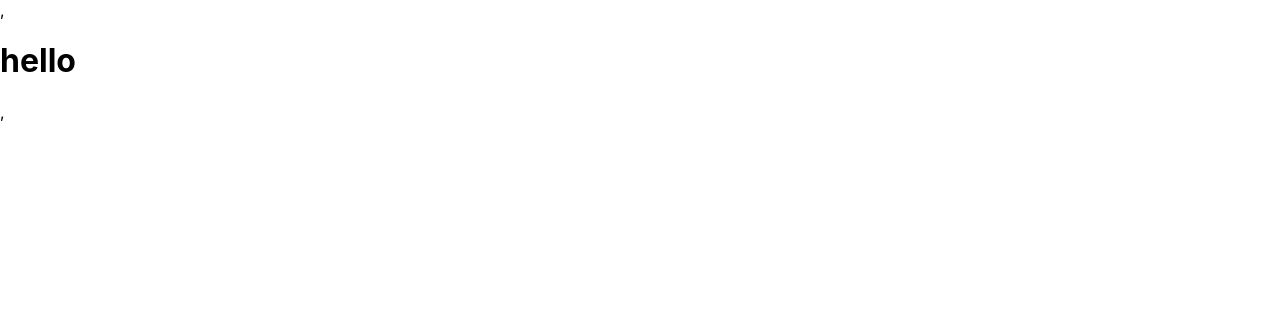
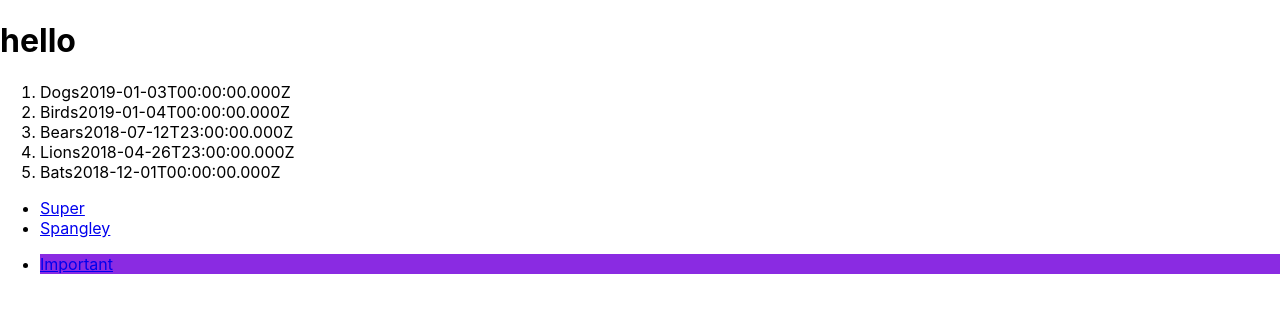
Before and after one commit to thinkful-ei-rabbit/noteful-michaelH-steven, a React (Create React App) app: page /Folders/b0715efe-ffaf-11e8-8eb2-f2801f1b9fd1 in a window 1280 px wide. Shown: the top 312 px of the page. Built offline with nearby package versions, Linux system fonts and the light colour scheme.

Commit message:
end of day

```diff
--- a/src/App.js
+++ b/src/App.js
@@ -15,16 +15,16 @@ class App extends React.Component {
 
 
   render(){
-  return (
-    <main className='App'>
+    return (
+      <main className='App'>
 
-      <Route exact path='/'render={(routeProps) => {return <Main notes={this.state.notes}{...routeProps}folders={this.state.folders}/>}}/>
-      <Route exact path='/Folders/:folderId' component={Folders} />
-      <Route exact path='/Notes/:noteId' component={Notes} />
+        <Route exact path='/' render={(routeProps) => {return <Main notes={this.state.notes}{...routeProps}folders={this.state.folders}/>}}/>
+        <Route exact path='/Folders/:folderId' render={(routeProps) => {return <Folders notes={this.state.notes}{...routeProps}folders={this.state.folders}/>}}/>
+        <Route exact path='/Notes/:noteId' render={(routeProps) => {return <Notes notes={this.state.notes}{...routeProps}folders={this.state.folders}/>}}/>
 
-    </main>
-  );
-  }
+      </main>
+   );
+  };
 };
 
 
--- a/src/Folders.js
+++ b/src/Folders.js
@@ -1,8 +1,27 @@
 import React from 'react';
-import Notes from './Notes';
+import './index.css';
 
 class Folders extends React.Component {
+    renderFolder = () => {
+        let folders = this.props.folders.filter((folder) => {
+            return folder.id !== this.props.match.params.folderId
+        });
+        return folders.map((folder) => <li key={folder.id}><a href={`/Folders/${folder.id}`}>{folder.name}</a></li>)
+    };
 
+    renderPrimeFolder = () => {
+        let prime = this.props.folders.filter((folder) => {
+            return folder.id === this.props.match.params.folderId
+        });
+        return prime.map((folder) => <li key={folder.id}><a href={`/Folders/${folder.id}`}>{folder.name}</a></li>)
+    };
+
+    renderNotes = () => {
+        let currentNotes = this.props.notes.filter((note) => {
+            return note.folderId === this.props.match.params.folderId
+        });
+        return currentNotes.map((note) => <li key={note.id}>{note.name}{note.modified}</li>);
+    };
 
     render() {
         console.log(this.props.match.params.folderId)
@@ -13,14 +32,15 @@ class Folders extends React.Component {
                 </header>
                 <main>
                     <ol>
-                        {/* {Notes} */}
+                        {this.renderNotes()}
                     </ol>
                 </main>
-                <sidebar>
+                <div className='sidebar'>
                     <ul>
-
+                        {this.renderFolder()}
+                        <p>{this.renderPrimeFolder()}</p>
                     </ul>
-                </sidebar>
+                </div>
             </div>
         );
     };
--- a/src/Main.js
+++ b/src/Main.js
@@ -1,11 +1,8 @@
 import React from 'react';
-import Notes from './Notes';
-import Folders from './Folders';
 
 class Main extends React.Component {
     renderNotes = () => {
-    return this.props.notes.map((note)=> <li key={note.id}>{note.name}</li>)
-
+        return this.props.notes.map((note) => <li key={note.id}>{note.name}{note.modified}</li>)
     }
 
     render() {
@@ -17,9 +14,7 @@ class Main extends React.Component {
                 </header>
                 <main>
                     <ol>
-                    {this.props.folders.map((folder) => <li key={folder.id}><a href={`/Folders/${folder.id}`}>{folder.name}</a></li>
-)}
-
+                        {this.props.folders.map((folder) => <li key={folder.id}><a href={`/Folders/${folder.id}`}>{folder.name}</a></li>)}
                     </ol>
                 </main>
                 <div className ='sidebar'>
--- a/src/Notes.js
+++ b/src/Notes.js
@@ -1,7 +1,10 @@
 import React from 'react';
-import Folders from './Folders';
 
 class Notes extends React.Component {
+    renderNotes = () => {
+        return this.props.notes.map((note)=> <li key={note.id}>{note.name}</li>)
+    }
+
     render() {
         return (
             <div>
@@ -10,12 +13,12 @@ class Notes extends React.Component {
                 </header>
                 <main>
                     <ol>
-                        {this.props.note}
+                        {this.renderNotes()}
                     </ol>
                 </main>
                 <sidebar>
                     <ul>
-                        {Folders}
+                        {'these are notes'}
                     </ul>
                 </sidebar>
             </div>
--- a/src/index.css
+++ b/src/index.css
@@ -11,3 +11,7 @@ code {
   font-family: source-code-pro, Menlo, Monaco, Consolas, 'Courier New',
     monospace;
 }
+
+p {
+  background-color: blueviolet;
+}
--- a/src/index.js
+++ b/src/index.js
@@ -6,8 +6,8 @@ import './index.css';
 
 
 ReactDOM.render(
-    <BrowserRouter>,
-    <App />,
+    <BrowserRouter>
+    <App />
     </BrowserRouter>,
     document.getElementById('root')
 );
```
